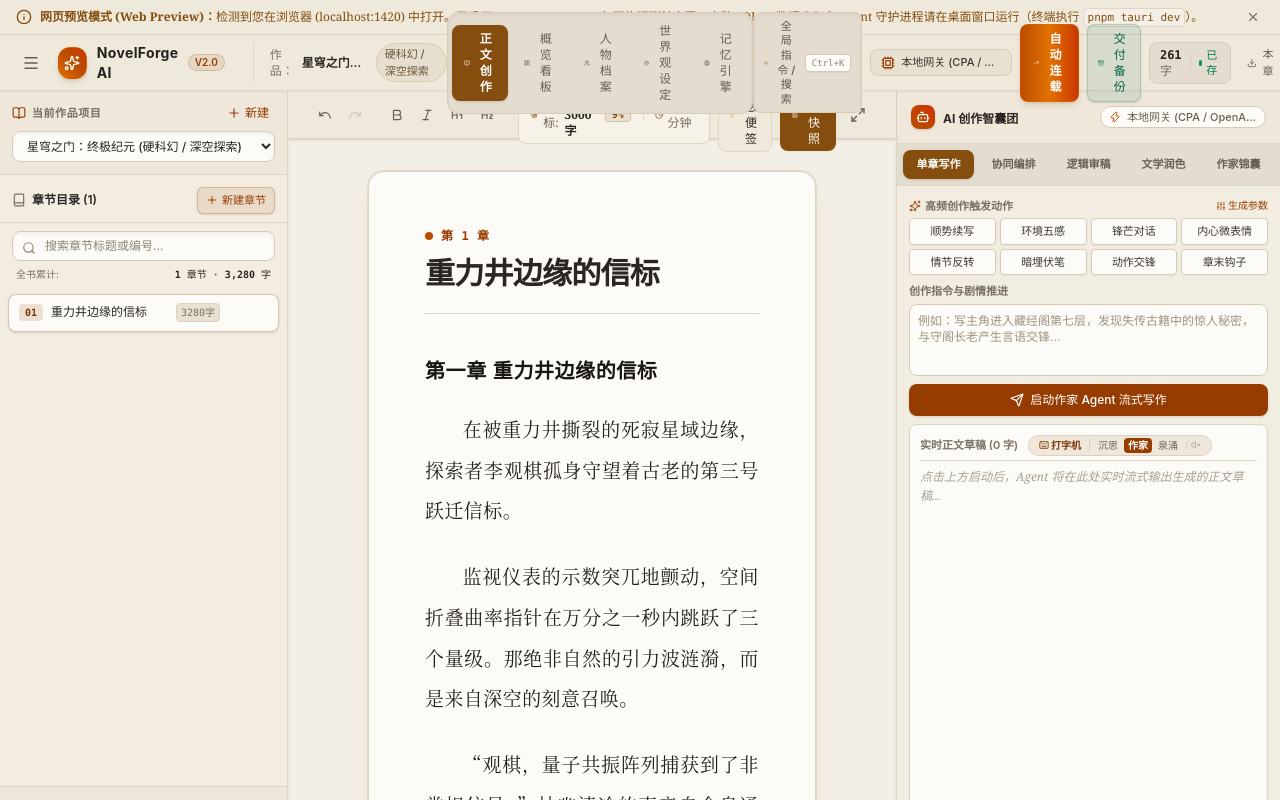
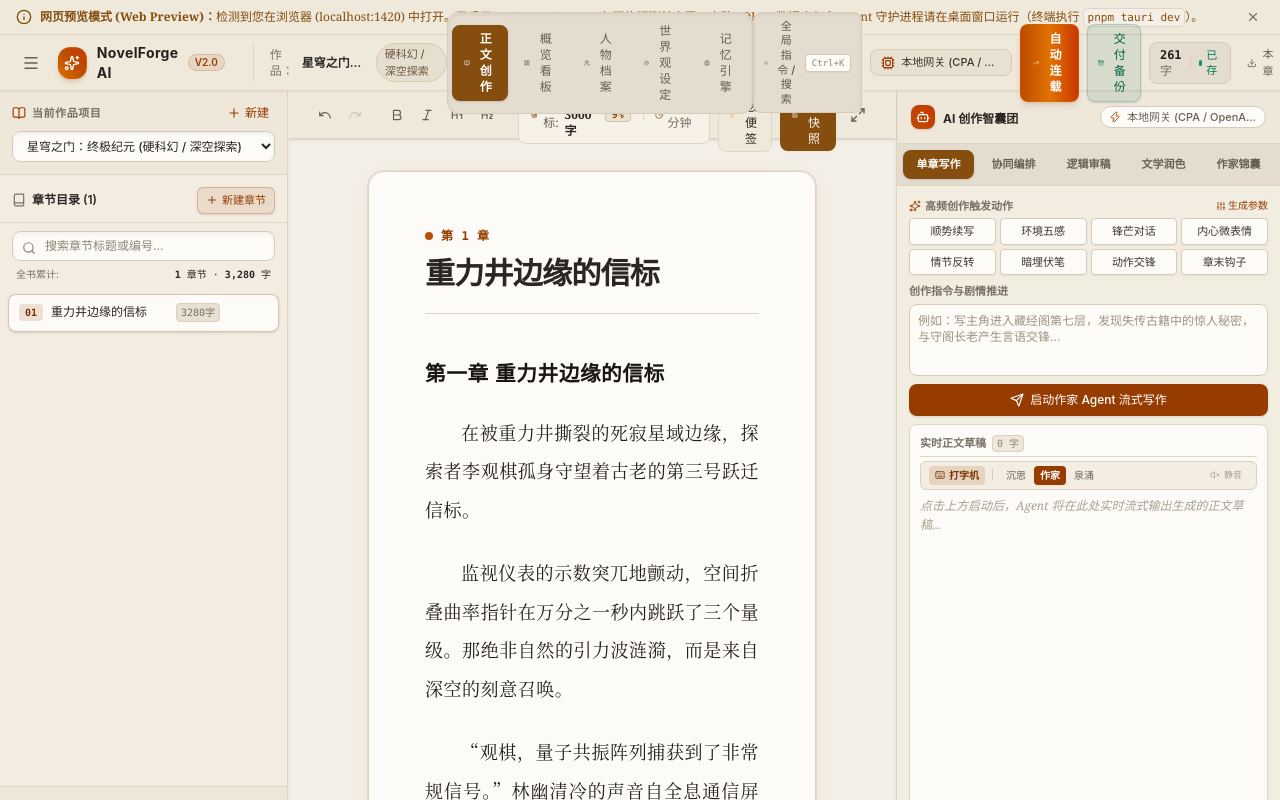
Before and after one commit to S2mpleX/novelforge, a React (Vite) app: page / in a window 1280 px wide. Built offline with nearby package versions, Linux system fonts and the light colour scheme.

Commit message:
fix: make typewriter stream speed dynamically adjustable mid-flight and fix compressed layout

```diff
--- a/src/App.css
+++ b/src/App.css
@@ -132,12 +132,21 @@ body {
   outline: none !important;
   min-height: 560px;
   font-family: "Source Han Serif SC", "Noto Serif CJK SC", "Songti SC", SimSun, "PingFang SC", "Microsoft YaHei", serif;
-  font-size: 1.18rem;
-  line-height: 2.15;
+  font-size: var(--editor-font-size, 18px);
+  line-height: var(--editor-line-height, 2.15);
   letter-spacing: 0.03em;
   color: #231f1a; /* 徽墨浓黑 */
   user-select: text;
   padding-bottom: 140px;
+}
+
+.editor-surface {
+  font-size: var(--editor-font-size, 18px);
+}
+
+.editor-surface .ProseMirror {
+  font-size: var(--editor-font-size, 18px) !important;
+  line-height: var(--editor-line-height, 2.15) !important;
 }
 
 .ProseMirror p {
@@ -183,9 +192,9 @@ body {
   margin-bottom: 0.8em;
 }
 
-.ProseMirror h1 { font-size: 1.8rem; border-bottom: 1px solid #ded3bf; padding-bottom: 0.4em; }
-.ProseMirror h2 { font-size: 1.45rem; }
-.ProseMirror h3 { font-size: 1.25rem; }
+.ProseMirror h1 { font-size: 1.6em; border-bottom: 1px solid #ded3bf; padding-bottom: 0.4em; }
+.ProseMirror h2 { font-size: 1.35em; }
+.ProseMirror h3 { font-size: 1.15em; }
 
 .ProseMirror p.is-editor-empty:first-child::before {
   content: attr(data-placeholder);
--- a/src/components/editor/AiAssistantPanel.tsx
+++ b/src/components/editor/AiAssistantPanel.tsx
@@ -694,60 +694,26 @@ export const AiAssistantPanel: React.FC = () => {
               </div>
             ) : (
               <div className="flex-1 flex flex-col min-h-0 border border-[#ded5c4] rounded-lg bg-[#fdfbf7] p-2.5 shadow-xs">
-                <div className="flex items-center justify-between mb-1.5 pb-1 border-b border-[#ded5c4]">
-                  <div className="flex items-center gap-1.5">
-                    <span className="text-[11px] font-semibold text-[#786f65]">
-                      实时正文草稿 ({streamResult.length}{fullStreamResult && fullStreamResult.length !== streamResult.length ? `/${fullStreamResult.length}` : ''} 字)
+                {/* 顶栏第一行：标题、字数与草稿动作 */}
+                <div className="flex items-center justify-between gap-1 mb-1 pb-1 border-b border-[#ded5c4]">
+                  <div className="flex items-center gap-1.5 min-w-0">
+                    <span className="text-[11px] font-semibold text-[#786f65] truncate">
+                      实时正文草稿
                     </span>
-                    {/* 拟真打字机模拟开关、速度档位与机械按键音 */}
-                    <div className="flex items-center gap-1 ml-1 bg-[#efe7da] px-1.5 py-0.5 rounded-full border border-[#dcd1be] text-[10px]">
-                      <button
-                        onClick={() => setTypewriterEnabled(!typewriterEnabled)}
-                        className={`flex items-center gap-0.5 px-1 py-0.2 rounded transition ${typewriterEnabled ? 'text-amber-900 font-semibold' : 'text-[#8e8476]'}`}
-                        title={typewriterEnabled ? "已开启拟真作家打字机：词组脉冲、呼吸停顿与微抖动" : "已开启极速直出模式"}
-                      >
-                        <Keyboard className="w-2.5 h-2.5" />
-                        {typewriterEnabled ? '打字机' : '直出'}
-                      </button>
-                      {typewriterEnabled && (
-                        <>
-                          <span className="flex items-center gap-0.5 border-l border-[#dcd1be] pl-1 text-[#6b6255]">
-                            {([
-                              { id: 'slow', label: '沉思', tip: '沉思品味：逐字推敲 (约7字/s)' },
-                              { id: 'normal', label: '作家', tip: '作家手速：自然词组心流 (约14字/s)' },
-                              { id: 'fast', label: '泉涌', tip: '文思泉涌：快速成文 (约28字/s)' },
-                            ] as const).map(({ id, label, tip }) => (
-                              <button
-                                key={id}
-                                onClick={() => setTypewriterSpeed(id)}
-                                className={`px-1 rounded transition ${typewriterSpeed === id ? 'bg-amber-800 text-white font-bold' : 'hover:text-[#2b2621]'}`}
-                                title={tip}
-                              >
-                                {label}
-                              </button>
-                            ))}
-                          </span>
-                          <button
-                            onClick={toggleSound}
-                            className={`flex items-center px-1 py-0.2 rounded transition border-l border-[#dcd1be] pl-1 ${soundEnabled ? 'text-amber-900 font-bold' : 'text-[#a89f92] hover:text-[#6b6255]'}`}
-                            title={soundEnabled ? "机械按键音已开启（点击静音）" : "机械按键音已静音（点击开启）"}
-                          >
-                            {soundEnabled ? <Volume2 className="w-2.5 h-2.5" /> : <VolumeX className="w-2.5 h-2.5" />}
-                          </button>
-                        </>
-                      )}
-                    </div>
+                    <span className="text-[10px] text-[#8e8476] font-mono whitespace-nowrap bg-[#efe7da] px-1 py-0.2 rounded border border-[#dcd1be] shrink-0">
+                      {streamResult.length}{fullStreamResult && fullStreamResult.length !== streamResult.length ? `/${fullStreamResult.length}` : ''} 字
+                    </span>
                   </div>
 
-                  <div className="flex items-center gap-1.5">
+                  <div className="flex items-center gap-1 shrink-0 whitespace-nowrap">
                     {/* 打字中随时可一键跳过 */}
                     {isTyping && (
                       <button
                         onClick={flushAll}
-                        className="text-[10px] text-amber-900 bg-amber-800/10 hover:bg-amber-800/20 px-1.5 py-0.5 rounded flex items-center gap-0.5 font-medium transition animate-pulse"
+                        className="text-[10px] text-amber-900 bg-amber-800/10 hover:bg-amber-800/20 px-1.5 py-0.5 rounded flex items-center gap-0.5 font-medium transition animate-pulse shrink-0 whitespace-nowrap"
                         title="立即跳过动画，呈现完整正文"
                       >
-                        <FastForward className="w-2.5 h-2.5" />
+                        <FastForward className="w-2.5 h-2.5 shrink-0" />
                         跳过
                       </button>
                     )}
@@ -755,23 +721,80 @@ export const AiAssistantPanel: React.FC = () => {
                       <>
                         <button
                           onClick={handleStashCurrentDraft}
-                          className="text-[10px] text-amber-800 hover:text-amber-900 flex items-center gap-0.5 font-medium"
-                          title="存入草稿箱"
+                          className="text-[10px] text-amber-800 hover:text-amber-900 flex items-center gap-0.5 font-medium px-1.5 py-0.5 rounded hover:bg-amber-800/10 transition shrink-0 whitespace-nowrap"
+                          title="存入候选草稿箱"
                         >
-                          <Bookmark className="w-3 h-3" />
+                          <Bookmark className="w-3 h-3 shrink-0" />
                           暂存
                         </button>
                         <button
                           onClick={() => handleCopy(fullStreamResult || streamResult)}
-                          className="text-[10px] text-[#786f65] hover:text-[#231f1a] flex items-center gap-0.5"
+                          className="text-[10px] text-[#786f65] hover:text-[#231f1a] flex items-center gap-0.5 px-1.5 py-0.5 rounded hover:bg-[#eae2d3] transition shrink-0 whitespace-nowrap"
                           title="复制全文"
                         >
-                          <Copy className="w-3 h-3" />
+                          <Copy className="w-3 h-3 shrink-0" />
                           复制
                         </button>
                       </>
                     )}
                   </div>
+                </div>
+
+                {/* 顶栏第二行：专有拟真打字机控制条（实时速度无缝切换 + 机械音效） */}
+                <div className="flex items-center justify-between px-2 py-1 mb-1.5 bg-[#efe7da]/70 rounded-md border border-[#dcd1be] text-[10px] shrink-0">
+                  <div className="flex items-center gap-1.5 shrink-0 whitespace-nowrap">
+                    <button
+                      onClick={() => setTypewriterEnabled(!typewriterEnabled)}
+                      className={`flex items-center gap-1 px-1.5 py-0.5 rounded transition font-medium shrink-0 whitespace-nowrap ${
+                        typewriterEnabled ? 'bg-amber-800/15 text-amber-900 font-semibold' : 'text-[#8e8476] hover:text-[#423d33]'
+                      }`}
+                      title={typewriterEnabled ? "已开启拟真作家打字机（点击切换为极速直出）" : "已开启极速直出模式（点击开启拟真打字机）"}
+                    >
+                      <Keyboard className="w-2.5 h-2.5 shrink-0" />
+                      {typewriterEnabled ? '打字机' : '极速直出'}
+                    </button>
+
+                    {typewriterEnabled && (
+                      <>
+                        <span className="text-[9px] text-[#c5bba8] select-none">|</span>
+                        <div className="flex items-center gap-0.5 shrink-0 whitespace-nowrap">
+                          {([
+                            { id: 'slow', label: '沉思', tip: '沉思品味：逐字推敲 (约7~8字/s)' },
+                            { id: 'normal', label: '作家', tip: '作家手速：自然词组心流 (约13~15字/s)' },
+                            { id: 'fast', label: '泉涌', tip: '文思泉涌：快速成文 (约25~30字/s)' },
+                          ] as const).map(({ id, label, tip }) => (
+                            <button
+                              key={id}
+                              onClick={() => setTypewriterSpeed(id)}
+                              className={`px-1.5 py-0.5 rounded transition shrink-0 whitespace-nowrap ${
+                                typewriterSpeed === id
+                                  ? 'bg-amber-800 text-white font-bold shadow-xs'
+                                  : 'text-[#6b6255] hover:text-[#2b2621] hover:bg-white/60'
+                              }`}
+                              title={tip}
+                            >
+                              {label}
+                            </button>
+                          ))}
+                        </div>
+                      </>
+                    )}
+                  </div>
+
+                  {typewriterEnabled && (
+                    <div className="flex items-center shrink-0 whitespace-nowrap">
+                      <button
+                        onClick={toggleSound}
+                        className={`flex items-center gap-1 px-1.5 py-0.5 rounded transition shrink-0 whitespace-nowrap ${
+                          soundEnabled ? 'text-amber-900 bg-amber-800/15 font-semibold' : 'text-[#a89f92] hover:text-[#6b6255]'
+                        }`}
+                        title={soundEnabled ? "机械按键音已开启（点击静音）" : "机械按键音已静音（点击开启）"}
+                      >
+                        {soundEnabled ? <Volume2 className="w-2.5 h-2.5 shrink-0" /> : <VolumeX className="w-2.5 h-2.5 shrink-0" />}
+                        <span className="text-[9px]">{soundEnabled ? '音效开' : '静音'}</span>
+                      </button>
+                    </div>
+                  )}
                 </div>
 
                 <div className="flex-1 overflow-y-auto text-xs text-[#2b2621] whitespace-pre-wrap leading-relaxed select-text font-serif pr-1">
--- a/src/components/editor/NovelEditor.tsx
+++ b/src/components/editor/NovelEditor.tsx
@@ -26,7 +26,15 @@ import { CreateNovelModal } from '@/components/modals/CreateNovelModal';
 import { CreateChapterModal } from '@/components/modals/CreateChapterModal';
 
 type PaperTheme = 'xuan' | 'bamboo' | 'kraft' | 'midnight';
-type FontSize = '16' | '18' | '20';
+
+const FONT_PRESETS = [
+  { size: 14, label: '小号字', desc: '14px' },
+  { size: 16, label: '紧凑字', desc: '16px' },
+  { size: 18, label: '标准字', desc: '18px (默认)' },
+  { size: 20, label: '舒逸字', desc: '20px' },
+  { size: 22, label: '大号字', desc: '22px' },
+  { size: 26, label: '特大字', desc: '26px' },
+];
 
 const PAPER_STYLES: Record<PaperTheme, { bg: string; paper: string; border: string; text: string; shadow: string; label: string }> = {
   xuan: {
@@ -81,9 +89,31 @@ export const NovelEditor: React.FC = () => {
   const [paperTheme, setPaperTheme] = useState<PaperTheme>(() => {
     return (localStorage.getItem('novelforge_paper_theme') as PaperTheme) || 'xuan';
   });
-  const [fontSize, setFontSize] = useState<FontSize>(() => {
-    return (localStorage.getItem('novelforge_font_size') as FontSize) || '18';
+  const [fontSize, setFontSize] = useState<number>(() => {
+    const saved = localStorage.getItem('novelforge_font_size');
+    if (saved) {
+      const val = parseInt(saved, 10);
+      if (!isNaN(val) && val >= 12 && val <= 36) {
+        return val;
+      }
+    }
+    return 18;
   });
+  const [showFontSizeMenu, setShowFontSizeMenu] = useState(false);
+  const fontSizeMenuRef = useRef<HTMLDivElement | null>(null);
+
+  // Close font size dropdown when clicking outside
+  useEffect(() => {
+    if (!showFontSizeMenu) return;
+    const handleClickOutside = (e: MouseEvent) => {
+      if (fontSizeMenuRef.current && !fontSizeMenuRef.current.contains(e.target as Node)) {
+        setShowFontSizeMenu(false);
+      }
+    };
+    document.addEventListener('mousedown', handleClickOutside);
+    return () => document.removeEventListener('mousedown', handleClickOutside);
+  }, [showFontSizeMenu]);
+
   const [scratchNotes, setScratchNotes] = useState(() => {
     return localStorage.getItem(`novelforge_notes_${activeNovel?.id || 'default'}`) || '';
   });
@@ -94,9 +124,18 @@ export const NovelEditor: React.FC = () => {
     localStorage.setItem('novelforge_paper_theme', theme);
   };
 
-  const handleSetFontSize = (size: FontSize) => {
-    setFontSize(size);
-    localStorage.setItem('novelforge_font_size', size);
+  const handleSetFontSize = (size: number) => {
+    const clamped = Math.min(32, Math.max(12, size));
+    setFontSize(clamped);
+    localStorage.setItem('novelforge_font_size', clamped.toString());
+  };
+
+  const handleDecreaseFontSize = () => {
+    handleSetFontSize(fontSize - 2);
+  };
+
+  const handleIncreaseFontSize = () => {
+    handleSetFontSize(fontSize + 2);
   };
 
   const debounceTimerRef = useRef<ReturnType<typeof setTimeout> | null>(null);
@@ -441,25 +480,84 @@ export const NovelEditor: React.FC = () => {
             ))}
           </div>
 
-          {/* Font Size Toggle */}
-          <div className="flex items-center gap-0.5 bg-[#e8e0d0] p-0.5 rounded-md border border-[#d5cbb8]">
+          {/* Font Size Adjuster & Quick Presets */}
+          <div ref={fontSizeMenuRef} className="relative flex items-center">
+            <div className="flex items-center gap-0.5 bg-[#e8e0d0] p-0.5 rounded-md border border-[#d5cbb8] shadow-2xs">
               <button
-              onClick={() => handleSetFontSize(fontSize === '20' ? '18' : '16')}
-              className="px-1 py-0.5 rounded text-[10px] font-mono text-[#6b6255] hover:text-[#231f1a]"
-              title="减小字号"
+                type="button"
+                onClick={handleDecreaseFontSize}
+                disabled={fontSize <= 12}
+                className="px-1.5 py-0.5 rounded text-[10px] font-mono font-medium text-[#6b6255] hover:text-[#231f1a] hover:bg-[#dfd5c4] disabled:opacity-30 disabled:cursor-not-allowed disabled:hover:bg-transparent active:scale-95 transition cursor-pointer"
+                title={`减小字号 (当前 ${fontSize}px，快捷步进 2px)`}
+                aria-label="减小字号"
               >
                 A-
               </button>
-            <span className="text-[10px] px-1 font-mono text-[#854d0e] font-bold">
+              <button
+                type="button"
+                onClick={() => setShowFontSizeMenu((prev) => !prev)}
+                className="px-1.5 py-0.5 rounded text-[10px] font-mono text-[#854d0e] font-bold hover:bg-[#dfd5c4] transition cursor-pointer flex items-center gap-0.5"
+                title="点击快速选择字号或恢复默认"
+              >
                 {fontSize}px
-            </span>
+              </button>
               <button
-              onClick={() => handleSetFontSize(fontSize === '16' ? '18' : '20')}
-              className="px-1 py-0.5 rounded text-[10px] font-mono text-[#6b6255] hover:text-[#231f1a]"
-              title="放大字号"
+                type="button"
+                onClick={handleIncreaseFontSize}
+                disabled={fontSize >= 32}
+                className="px-1.5 py-0.5 rounded text-[10px] font-mono font-medium text-[#6b6255] hover:text-[#231f1a] hover:bg-[#dfd5c4] disabled:opacity-30 disabled:cursor-not-allowed disabled:hover:bg-transparent active:scale-95 transition cursor-pointer"
+                title={`放大字号 (当前 ${fontSize}px，快捷步进 2px)`}
+                aria-label="放大字号"
               >
                 A+
               </button>
+            </div>
+
+            {/* Quick Font Size Presets Popover */}
+            {showFontSizeMenu && (
+              <div className="absolute top-full left-0 mt-1.5 w-44 bg-[#fdfbf7] border border-[#ded5c4] rounded-xl shadow-xl p-2 z-50 animate-in fade-in zoom-in-95 duration-150">
+                <div className="text-[10px] font-serif font-bold text-[#854d0e] px-1.5 py-1 mb-1 border-b border-[#eee6d8] flex items-center justify-between">
+                  <span>正文字号调节</span>
+                  <span className="font-mono text-xs">{fontSize}px</span>
+                </div>
+                <div className="space-y-0.5">
+                  {FONT_PRESETS.map((preset) => (
+                    <button
+                      key={preset.size}
+                      type="button"
+                      onClick={() => {
+                        handleSetFontSize(preset.size);
+                        setShowFontSizeMenu(false);
+                      }}
+                      className={`w-full px-2 py-1.5 rounded-lg text-xs font-serif flex items-center justify-between transition cursor-pointer ${
+                        fontSize === preset.size
+                          ? 'bg-[#854d0e] text-white font-bold shadow-xs'
+                          : 'text-[#3d362e] hover:bg-[#f2ece0]'
+                      }`}
+                    >
+                      <span>{preset.label}</span>
+                      <span className={`font-mono text-[11px] ${fontSize === preset.size ? 'text-white/90' : 'text-[#8c8273]'}`}>
+                        {preset.desc}
+                      </span>
+                    </button>
+                  ))}
+                </div>
+                {fontSize !== 18 && (
+                  <div className="mt-1.5 pt-1.5 border-t border-[#eee6d8]">
+                    <button
+                      type="button"
+                      onClick={() => {
+                        handleSetFontSize(18);
+                        setShowFontSizeMenu(false);
+                      }}
+                      className="w-full py-1 rounded text-[11px] font-serif text-[#854d0e] hover:bg-[#f2ece0] transition text-center cursor-pointer font-medium"
+                    >
+                      恢复默认 18px
+                    </button>
+                  </div>
+                )}
+              </div>
+            )}
           </div>
         </div>
 
@@ -541,7 +639,13 @@ export const NovelEditor: React.FC = () => {
             </div>
 
             {/* Tiptap Editor Surface */}
-            <div className={`min-h-[540px] ${fontSize === '16' ? 'text-base leading-relaxed' : fontSize === '20' ? 'text-xl leading-loose' : 'text-lg leading-relaxed'}`}>
+            <div
+              className="min-h-[540px] editor-surface"
+              style={{
+                '--editor-font-size': `${fontSize}px`,
+                '--editor-line-height': fontSize >= 24 ? '2.25' : fontSize <= 14 ? '1.9' : '2.15',
+              } as React.CSSProperties}
+            >
               <EditorContent editor={editor} />
             </div>
 
@@ -552,7 +656,13 @@ export const NovelEditor: React.FC = () => {
                   <Sparkles className="w-4 h-4 animate-spin text-amber-700" />
                   <span>正文作家 Agent 正在实时流式创作中...</span>
                 </div>
-                <p className="text-[#2b2621] text-base whitespace-pre-wrap leading-relaxed font-serif">
+                <p
+                  className="text-[#2b2621] whitespace-pre-wrap font-serif leading-relaxed"
+                  style={{
+                    fontSize: `${fontSize}px`,
+                    lineHeight: fontSize >= 24 ? '2.25' : fontSize <= 14 ? '1.9' : '2.15',
+                  }}
+                >
                   {streamText}
                 </p>
               </div>
```
Also changed, not shown: src/utils/useTypewriterStream.ts (+78 -36 lines), 3 other files (tests, documents, lock files or other folders). Lines whose indentation alone changed are shown as unchanged.
